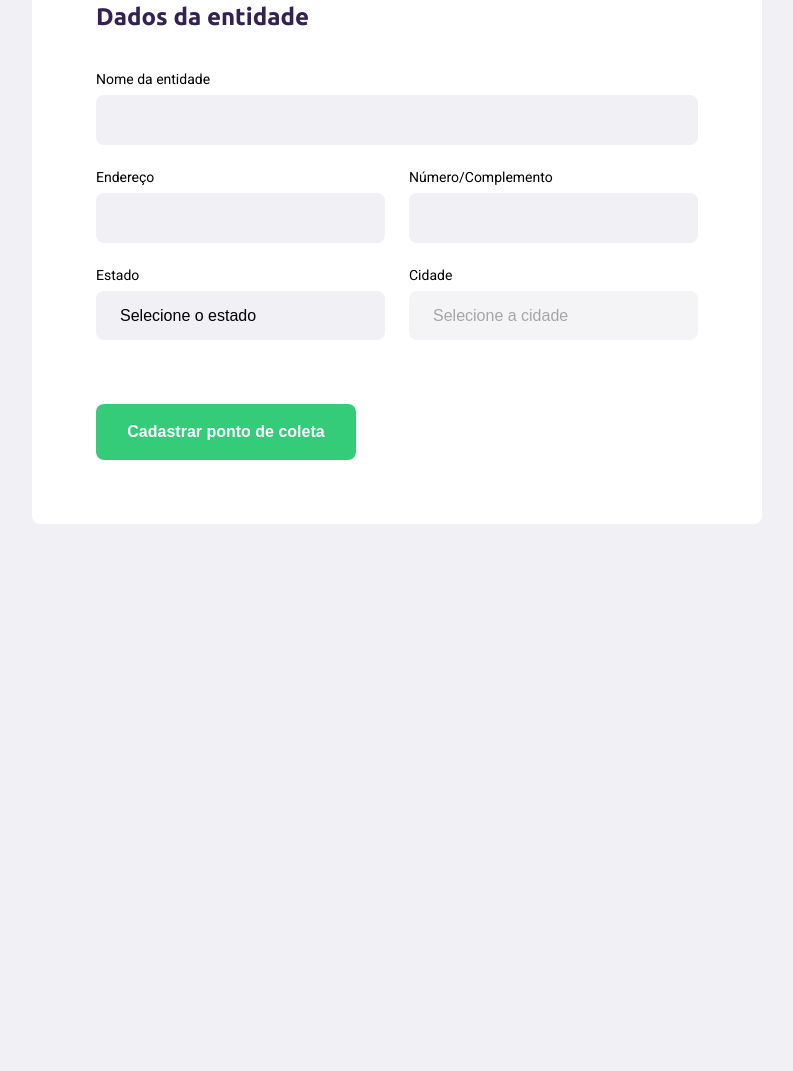
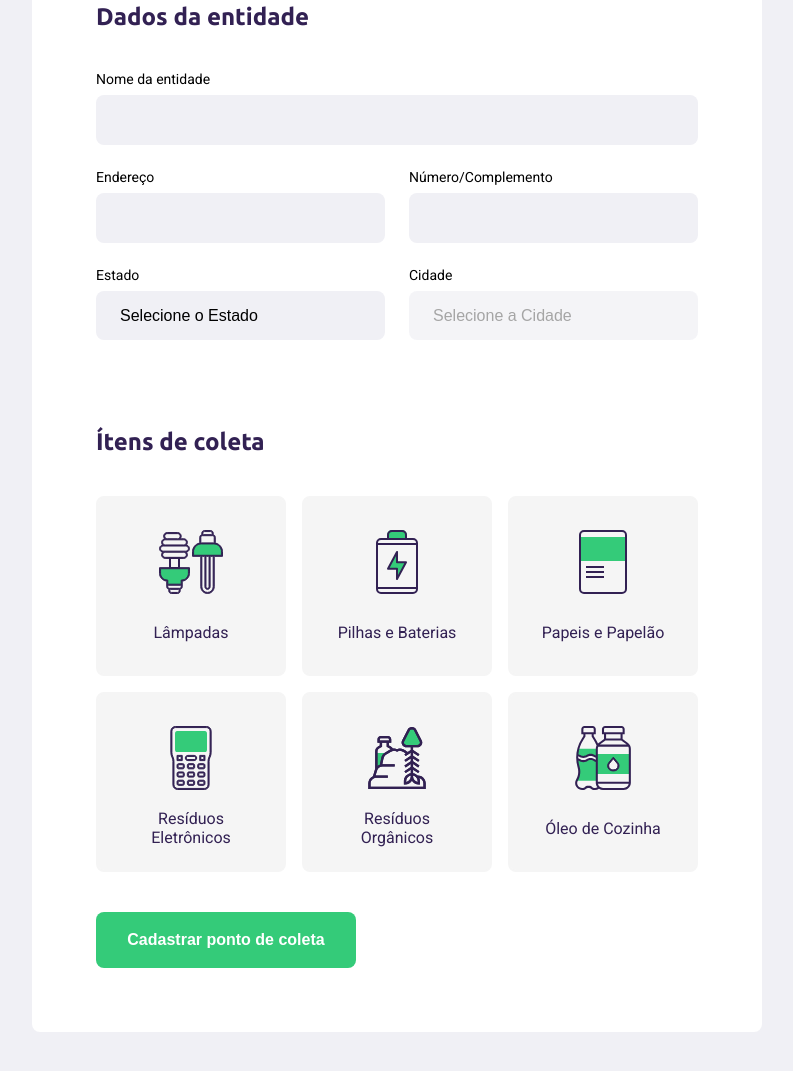
Before and after one commit to bernardojachegou/ecoleta_javascript_rocketseat, a plain HTML site: page create-point.html in a window 1280 px wide. Shown: the part 339-1410 px from the top of the page, without its empty margins (243-1036 px from the left). Before the commit the page ends 943 px from the top, so only its background shows below. Drawn offline with Linux system fonts and the light colour scheme; no server answers.

Commit message:
Criação da lógica de cadastro no front-end

```diff
--- a/create-point.html
+++ b/create-point.html
@@ -30,42 +30,70 @@
 
                 <div class="field">
                     <label for="name">Nome da entidade</label>
-                    <input type="text" name="name">
+                    <input type="text" name="name" required>
                 </div>
 
                 <div class="field-group">
                     <div class="field">
                         <label for="address">Endereço</label>
-                        <input type="text" name="address">
+                        <input type="text" name="address" required>
                     </div>
                     <div class="field">
                         <label for="address2">Número/Complemento</label>
-                        <input type="text" name="address2">
+                        <input type="text" name="address2" required>
                     </div>
                 </div>
 
                 <div class="field-group">
                     <div class="field">
                         <label for="state">Estado</label>
-                        <select name="uf">
-                            <option value="">Selecione o estado</option>
+                        <select name="uf" required>
+                            <option value="">Selecione o Estado</option>
                         </select>
                         <input type="hidden" name="state">
                     </div>
                     <div class="field">
                         <label for="city">Cidade</label>
-                        <select name="city" disabled>
-                            <option value="">Selecione a cidade</option>
+                        <select name="city" disabled required>
+                            <option value="">Selecione a Cidade</option>
                         </select>
                     </div>
                 </div>
             </fieldset>
 
-            <!-- <fieldset>
+            <fieldset>
                 <legend>
                     <h2>Ítens de coleta</h2>
                 </legend>
-            </fieldset> -->
+
+                <div class="items-grid">
+                    <li data-id="1">
+                        <img src="./assets/lampadas.svg" alt="Lâmpadas">
+                            <span>Lâmpadas</span>
+                    </li>
+                    <li data-id="2">
+                        <img src="./assets/baterias.svg" alt="Pilhas e Baterias">
+                            <span>Pilhas e Baterias</span>
+                    </li>
+                    <li data-id="3">
+                        <img src="./assets/papeis-papelao.svg" alt="Papeis e Papelão">
+                            <span>Papeis e Papelão</span>
+                    </li>
+                    <li data-id="4">
+                        <img src="./assets/eletronicos.svg" alt="Resíduos Eletrônicos">
+                            <span>Resíduos Eletrônicos</span>
+                    </li>
+                    <li data-id="5">
+                        <img src="./assets/organicos.svg" alt="Resíduos Orgânicos">
+                            <span>Resíduos Orgânicos</span>
+                    </li>
+                    <li data-id="6">
+                        <img src="./assets/oleo.svg" alt="Óleo de Cozinha">
+                            <span>Óleo de Cozinha</span>
+                    </li>
+                </div>
+                <input type="hidden" name="items" value="">
+            </fieldset>
 
             <button type="submit">Cadastrar ponto de coleta</button>
         </form>
--- a/css/create-point.css
+++ b/css/create-point.css
@@ -105,3 +105,42 @@ form button {
 form button:hover {
     background-color: #2fb86e;
 }
+
+.items-grid {
+    display: grid;
+    grid-template-columns: 1fr 1fr 1fr;
+    gap: 16px;
+}
+
+.items-grid li {
+    background-color: #f5f5f5;
+    list-style: none;
+    border: 2px solid #f5f5f5;
+    border-radius: 8px;
+    height: 180px;
+    padding: 32px 24px 16px;
+    display: flex;
+    flex-direction: column;
+    align-items: center;
+    justify-content: space-between;
+    text-align: center;
+    cursor: pointer;
+}
+
+.items-grid li span {
+    margin-top: 12px;
+    flex: 1;
+    display: flex;
+    align-items: center;
+    color: var(--title-color);
+}
+
+.items-grid li.selected {
+    background: #e1faec;
+    border: 2px solid #34cb79;
+}
+
+.items-grid li img,
+.items-grid li span {
+    pointer-events: none;
+}
--- a/scripts/create-point.js
+++ b/scripts/create-point.js
@@ -26,11 +26,15 @@ function getCities(event) {
 
     const url2 = `http://servicodados.ibge.gov.br/api/v1/localidades/estados/${ufValue}/municipios`
 
+    citySelect.innerHTML = "<option value>Selecione a Cidade</option>"
+    citySelect.disabled = true
+
     fetch(url2)
         .then(res => res.json())
         .then(cities => {
+
             for (const city of cities) {
-                citySelect.innerHTML += `<option value="${city.id}">${city.nome}</option>`
+                citySelect.innerHTML += `<option value="${city.nome}">${city.nome}</option>`
             }
 
             citySelect.disabled = false;
@@ -40,3 +44,48 @@ function getCities(event) {
 document
     .querySelector("select[name=uf]")
     .addEventListener("change", getCities);
+
+
+//Ítens de coleta
+const itemsToCollect = document.querySelectorAll(".items-grid li")
+
+for (const item of itemsToCollect) {
+    item.addEventListener("click", handleSelectedItem)
+}
+
+const collectedItems = document.querySelector("input[name=items]");
+
+let selectedItems = [];
+
+function handleSelectedItem(event) {
+    const itemLi = event.target;
+
+    //Adicionar ou remover uma classe com JS
+    itemLi.classList.toggle("selected")
+
+    const itemId = itemLi.dataset.id;
+
+    //Verificar se existem itens selecionados, se sim
+    //Pegar os itens selecionados
+
+    const alreadySelected = selectedItems.findIndex(item =>  {
+        const itemFound = item == itemId
+        return itemFound;
+    })
+
+    //Se já estiver selecionado, retira da seleção
+    if (alreadySelected >= 0) {
+        const filteredItems = selectedItems.filter(item => {
+            const itemIsDifferent = item != itemId
+            return itemIsDifferent
+        })
+        selectedItems = filteredItems;
+    } else {
+        //Se não tiver selecionador, adiciona a seleção
+        selectedItems.push(itemId);
+    }
+    console.log(selectedItems);
+
+    //Atualizar com campo hidden com os itens selecionados
+    collectedItems.value = selectedItems;
+}
```
